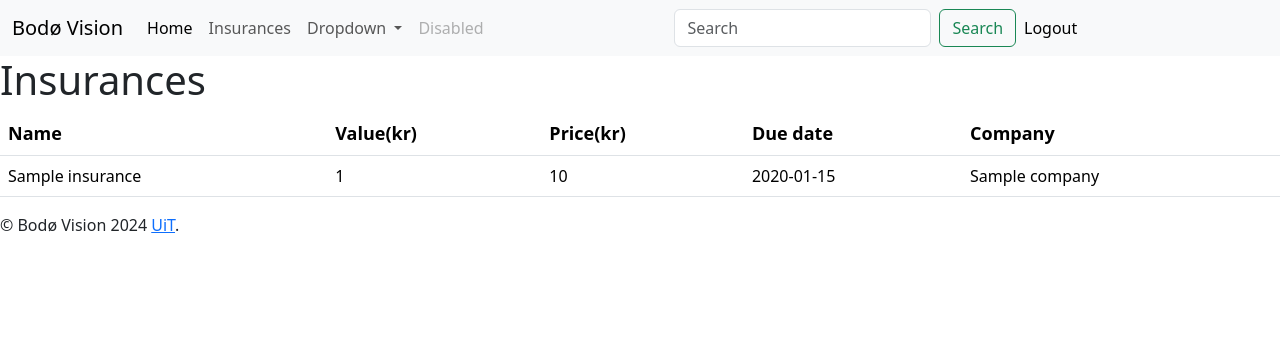
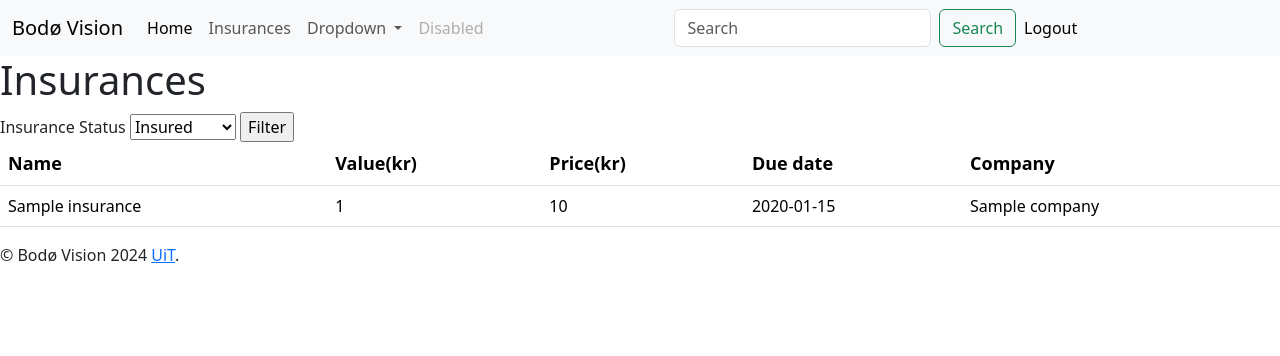
Before and after one commit to martinfosby/ForsikringsApp, a Flask app: page /insurances in a window 1280 px wide. Shown: the top 356 px of the page. Run offline with Flask 3, Linux system fonts and the light colour scheme; a user stored in the database is signed in; tables that the repository leaves empty hold one stand-in row (values such as "Sample post"); some libraries are stand-ins or nearby versions.

Commit message:
added option to view insured and uninsured insurance items

```diff
--- a/flask_app/app/blueprints/insurances/forms.py
+++ b/flask_app/app/blueprints/insurances/forms.py
@@ -1,15 +1,23 @@
 from flask_login import current_user
 from flask_wtf import FlaskForm
 from wtforms import StringField, IntegerField, SelectField, SubmitField
-from wtforms.validators import DataRequired
+from wtforms.validators import DataRequired, InputRequired
 
 
 class MakeInsuranceForm(FlaskForm):
     label = StringField('Label', validators=[DataRequired()])
     unit_type_id = SelectField('Unit Type', coerce=int)
     customer_id = "test"
-    value = IntegerField('Value', validators=[DataRequired()])
-    price = IntegerField('Price', validators=[DataRequired()])
+    value = IntegerField('Value', validators=[InputRequired()])
+    price = IntegerField('Price', validators=[InputRequired()])
     due_date = StringField('Due Date', validators=[DataRequired()])
     company_id = SelectField('Company', coerce=int)
     submit = SubmitField('Register Insurance')
+
+class DropDownForm(FlaskForm):
+    insuranceStatus = SelectField(
+        'Insurance Status',
+        validators=[DataRequired()],
+        choices=[('insured', 'Insured'), ('uninsured', 'Un-insured')]
+    )
+    submit = SubmitField('Filter')
--- a/flask_app/app/blueprints/insurances/views.py
+++ b/flask_app/app/blueprints/insurances/views.py
@@ -1,9 +1,11 @@
-from flask import current_app, jsonify, redirect, render_template, request, url_for
+from flask import current_app, jsonify, redirect, render_template, request, url_for, Request
 from app.blueprints.insurances import bp
 from app.extensions import db
 from app.models import Company, Insurance, UnitType
 from flask_login import current_user, login_required
-from .forms import MakeInsuranceForm
+from .forms import DropDownForm, MakeInsuranceForm
+from datetime import date
+
 
 
 from flask import flash, redirect, url_for
@@ -28,6 +30,7 @@ def make_insurance():
         # Assuming you have an Insurance model with appropriate fields
         new_insurance = Insurance(label=label, unit_type_id=unit_type_id, customer_id=customer_id, value=value,
                                   price=price, due_date=due_date, company_id=company_id)
+
         db.session.add(new_insurance)
         db.session.commit()
 
@@ -37,13 +40,37 @@ def make_insurance():
     companies = db.session.execute(db.select(Company)).all()
     return render_template('insurances/make_insurance.html', form=form, companies=companies)
 
-@bp.route('/insurances', methods=['GET'])
+@bp.route('/insurances', methods=['GET', 'POST'])
 @login_required
 def insurances_list():
-    insurances = db.session.execute(db.select(Insurance).where(Insurance.customer_id==current_user.id)).scalars().all()
-    current_app.logger.info(current_user)
+    if request.method == 'POST':
+        form = DropDownForm()
+        selected_option = request.form.get('insuranceStatus')
 
-    return render_template('insurances/insurances_list.html', insurances=insurances, user=current_user)
+        if selected_option == 'insured':
+            # Run the query for insured
+            insurances = db.session.execute(db.select(Insurance).where(
+                (Insurance.customer_id == current_user.id) &
+                (Insurance.price > 0)
+            )).scalars().all()
+        elif selected_option == 'uninsured':
+            # Run the query for uninsured
+            current_date = date.today()
+            insurances = db.session.execute(db.select(Insurance).where(
+                (Insurance.customer_id == current_user.id) &
+                (Insurance.price == 0) &
+                (Insurance.due_date >= current_date)
+            )).scalars().all()
+        else:
+            # Handle other cases or set a default query
+            insurances = []
+
+        return render_template('insurances/insurances_list.html', insurances=insurances, form=form)
+    else:
+        form = DropDownForm()
+        insurances = db.session.execute(db.select(Insurance).where(Insurance.customer_id==current_user.id)).scalars().all()
+        return render_template('insurances/insurances_list.html', insurances=insurances, form=form)
+
 
 @bp.route('/companies', methods=['GET'])
 @login_required
--- a/flask_app/app/templates/insurances/insurances_list.html
+++ b/flask_app/app/templates/insurances/insurances_list.html
@@ -2,6 +2,14 @@
 
 {% block content %}
     <h1>Insurances</h1>
+
+    <form method="POST" action="{{ url_for('insurances.insurances_list') }}">
+        {{ form.hidden_tag() }}
+        {{ form.insuranceStatus.label }} {{ form.insuranceStatus() }}
+        {{ form.submit() }}
+    </form>
+
+
     <table class = "table"> <!--ikke slett-->
         <tr>
             <th style="font-size: 18px;">Name</th>
```
Also changed, not shown: flask_app/app/models/__init__.py (+5 -4 lines), flask_app/app/templates/insurances/make_insurance.html (+3 -6 lines).
